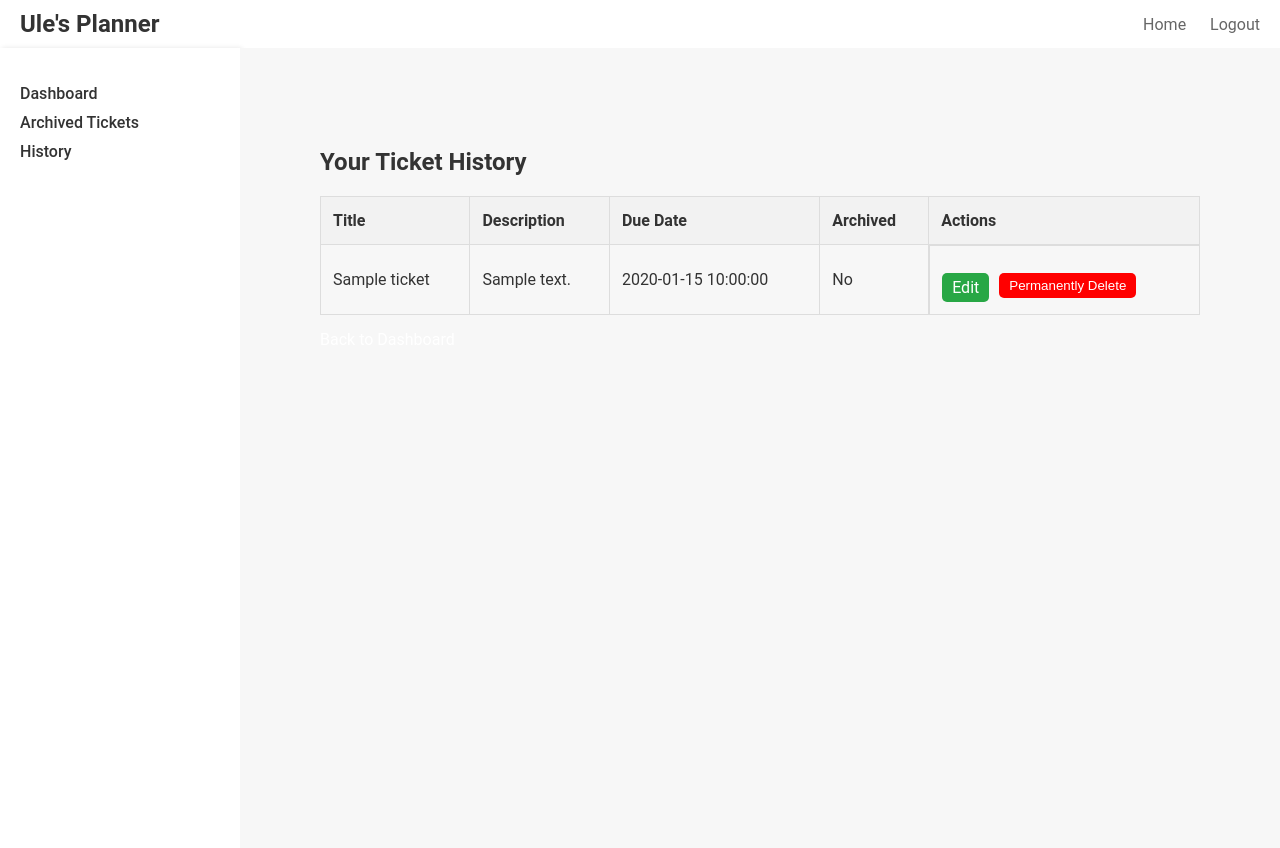
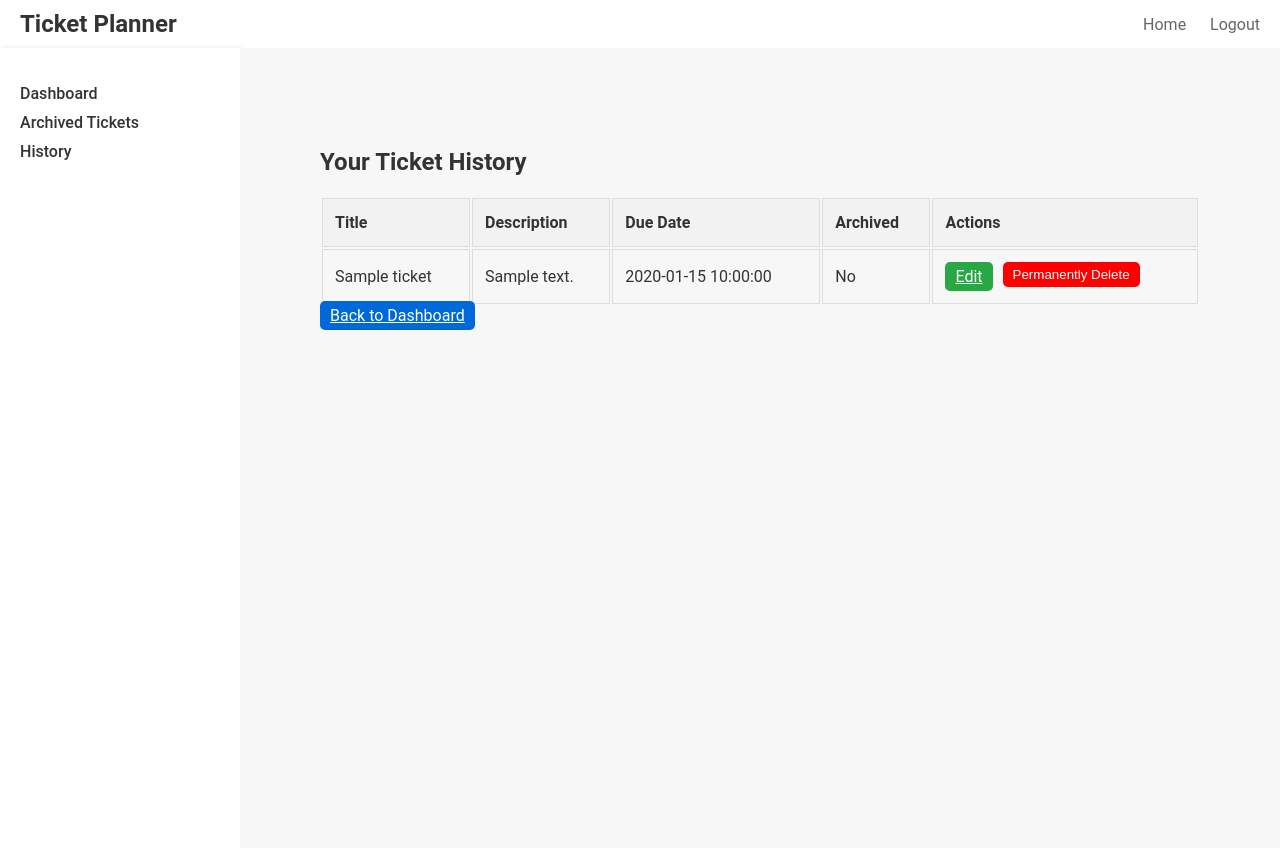
Before and after one commit to OleguerGregoriV/WebApp, a Flask app: template templates/ticket_history.html in a window 1280 px wide. Run offline with Flask 3, Linux system fonts and the light colour scheme; the template is opened without the code that fills it: most values are stand-ins (such as "Sample title", 1, 10 or a date in 2020); parts of the project's set-up code (start-up, migrations or seed data) failed here and were passed over.

Commit message:
[ADD] changes to css objects

```diff
--- a/static/styles.css
+++ b/static/styles.css
@@ -122,6 +122,7 @@ h2, h3 {
 .btn-danger {
     padding: 5px 10px;
     background-color: red;
+    color: white;
     border: none;
     border-radius: 5px;
     cursor: pointer;
@@ -129,15 +130,39 @@ h2, h3 {
 
 
 /* Button */
-.btn {
+.btn-create_ticket {
     display: inline-block;
+    background-color: chocolate;
     color: white;
     text-decoration: none;
     border-radius: 5px;
     margin-top: 15px;
 }
 
-.btn:hover {
+.btn-general {
+    padding: 5px 10px;
+    background-color: #0069d9; /* Blue color */
+    color: white;
+    border: none;
+    border-radius: 5px;
+    margin: 15px 0; /* Adds space above and below the button */
+    cursor: pointer;
+}
+
+.btn-general:hover {
+    background-color: #007bff; /* Darker green on hover */
+}
+
+
+.btn-edit:hover {
+    background-color: #0056b3;
+}
+
+.btn-danger:hover {
+    background-color: #0056b3;
+}
+
+.btn-create_ticket:hover {
     background-color: #0056b3;
 }
 
@@ -159,7 +184,6 @@ h2, h3 {
 /* Ticket History Table */
 .ticket-history-table {
     width: 100%;
-    border-collapse: collapse;
     margin-top: 20px;
 }
 
--- a/templates/layout.html
+++ b/templates/layout.html
@@ -9,7 +9,7 @@
 <body>
     <div class="navbar">
         <div class="logo">
-            <h1>Ule's Planner</h1>
+            <h1>Ticket Planner</h1>
         </div>
         <div class="nav-links">
             <a href="{{ url_for('main') }}">Home</a>
--- a/templates/ticket_history.html
+++ b/templates/ticket_history.html
@@ -23,15 +23,15 @@
                     <td>{{ ticket.due_date }}</td>
                     <td>{{ 'Yes' if ticket.is_archived else 'No' }}</td>
                     <td class="ticket-actions">
-                        <a href="{{ url_for('edit_ticket', ticket_id=ticket.id) }}" class="btn btn-edit">Edit</a>
+                        <a href="{{ url_for('edit_ticket', ticket_id=ticket.id) }}" class="btn-edit">Edit</a>
                         <form action="{{ url_for('permanently_delete_ticket', ticket_id=ticket.id) }}" method="POST" onsubmit="return confirm('Are you sure you want to permanently delete this ticket? This action cannot be undone.');">
-                            <button type="submit" class="btn btn-danger">Permanently Delete</button>
+                            <button type="submit" class="btn-danger">Permanently Delete</button>
                         </form>
                     </td>
                 </tr>
                 {% endfor %}
             </tbody>
         </table>
-        <a href="{{ url_for('main') }}" class="btn">Back to Dashboard</a>
+        <a href="{{ url_for('main') }}" class="btn-general">Back to Dashboard</a>
     </div>
 {% endblock %}
```
Also changed, not shown: templates/main.html (+5 -5 lines).
